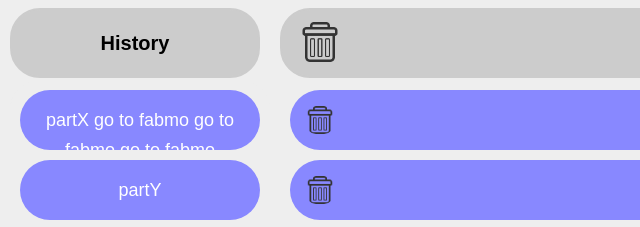
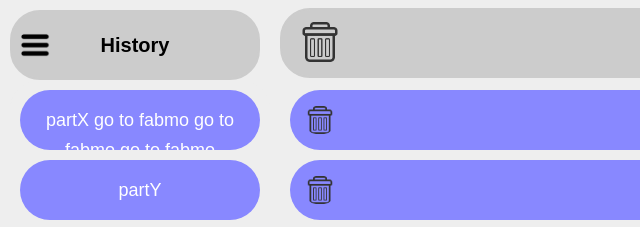
Before and after one commit to FabMo/fabmo-cookiecutter-app, a website: page index.html in a window 1280 px wide. Shown: the top 227 px of the page, 0-640 px from the left. Drawn offline with Linux system fonts and the light colour scheme.

Commit message:
hide menu button

```diff
--- a/css/style.css
+++ b/css/style.css
@@ -12,6 +12,14 @@ body{
 	height:30px;
 }
 
+#menu{
+	position:absolute;
+	left:20px;
+	top:30px;
+	height:30px;
+	width:30px;
+}
+
 #addJob{
 	-webkit-appearance: none;
 	-moz-appearance: none;
@@ -24,6 +32,7 @@ body{
 	left:10px;
 	width:250px;
 	height:70px;
+	top:10px;
 	font-family:arial;
 	border-radius: 30px;
 	text-align: center;
--- a/index.html
+++ b/index.html
@@ -52,6 +52,7 @@
 	<input type="image" id="gear" src="css/trash.png" onclick="deleteSelected()"/>
 	<input type="image" id="play" src="css/play_icon.png" onclick="make()"/>
 	<input type="image" id="fullscreen" src="css/fullscreen.png" onclick="toggleFullScreen()"/>
+	<input type="image" id="menu" src="css/menu.png" onclick="menuToggle()"/>
 	<input id="groupSettings" type="image" src="css/gear.png" onclick="renameGroup()"/>
 	<input class="jscolor {backgroundColor:'#666'}" id="color" type="image" src="css/color.png" onchange="setColor(this.jscolor)" value="2266ff"/>
 	<input id="renameGroup" type="text"/>
@@ -149,6 +150,12 @@ var sortable = new Sortable(list, {
 			var top = i*70+100
 			$("#job-icons").append("<input class=\"trash\" type=\"image\" id=\"trash" + jobOrder[i] + "\" style=\"top:" + top + "px\" src=\"css/trash.png\" onclick=\"removeJob(this.id)\"\/\>")
 			$("#job-icons").append("<input class=\"edit\" type=\"text\" id=\"edit" + jobOrder[i] + "\" value=\"" + (document.getElementById(jobOrder[i]).innerHTML) +"\"style=\"top:" + (top-12) + "px\" \/\>")
+			if(document.getElementById("recent-jobs").style.display=='none'){
+				document.getElementById('trash'+jobOrder[i]).style.left="20px"
+			}
+			else{
+				document.getElementById('trash'+jobOrder[i]).style.left="300px"
+			}
 		}
 	save()
 	}
@@ -701,7 +708,9 @@ function toggleFullScreen() {
       document.webkitCancelFullScreen()
     }
   }
+}
 
+function menuToggle(){
 	$("#recent-jobs").toggle()
 	$("#addJob").toggle()
 
@@ -710,8 +719,8 @@ function toggleFullScreen() {
 		document.getElementById("job-group").style.left='0px'
 		document.getElementById("my-ui-list").style.width='100%'
 		document.getElementById("my-ui-list").style.left='0px'
-		document.getElementById("gear").style.left='10px'
-		console.log(document.getElementsByClassName("trash"))
+		document.getElementById("gear").style.left='60px'
+		document.getElementById("play").style.right='10px'
 		for(i=0;i<jobOrder.length;i++){
 			document.getElementById('trash'+jobOrder[i]).style.left="20px"
 		}
@@ -722,6 +731,7 @@ function toggleFullScreen() {
 		document.getElementById("my-ui-list").style.width="calc(100% - 300px)"
 		document.getElementById("my-ui-list").style.left='280px'
 		document.getElementById("gear").style.left='300px'
+		document.getElementById("play").style.right='30px'
 		for(i=0;i<jobOrder.length;i++){
 			document.getElementById('trash'+jobOrder[i]).style.left="300px"
 		}
```
Also changed, not shown: css/menu.png (added), 1 other file.
